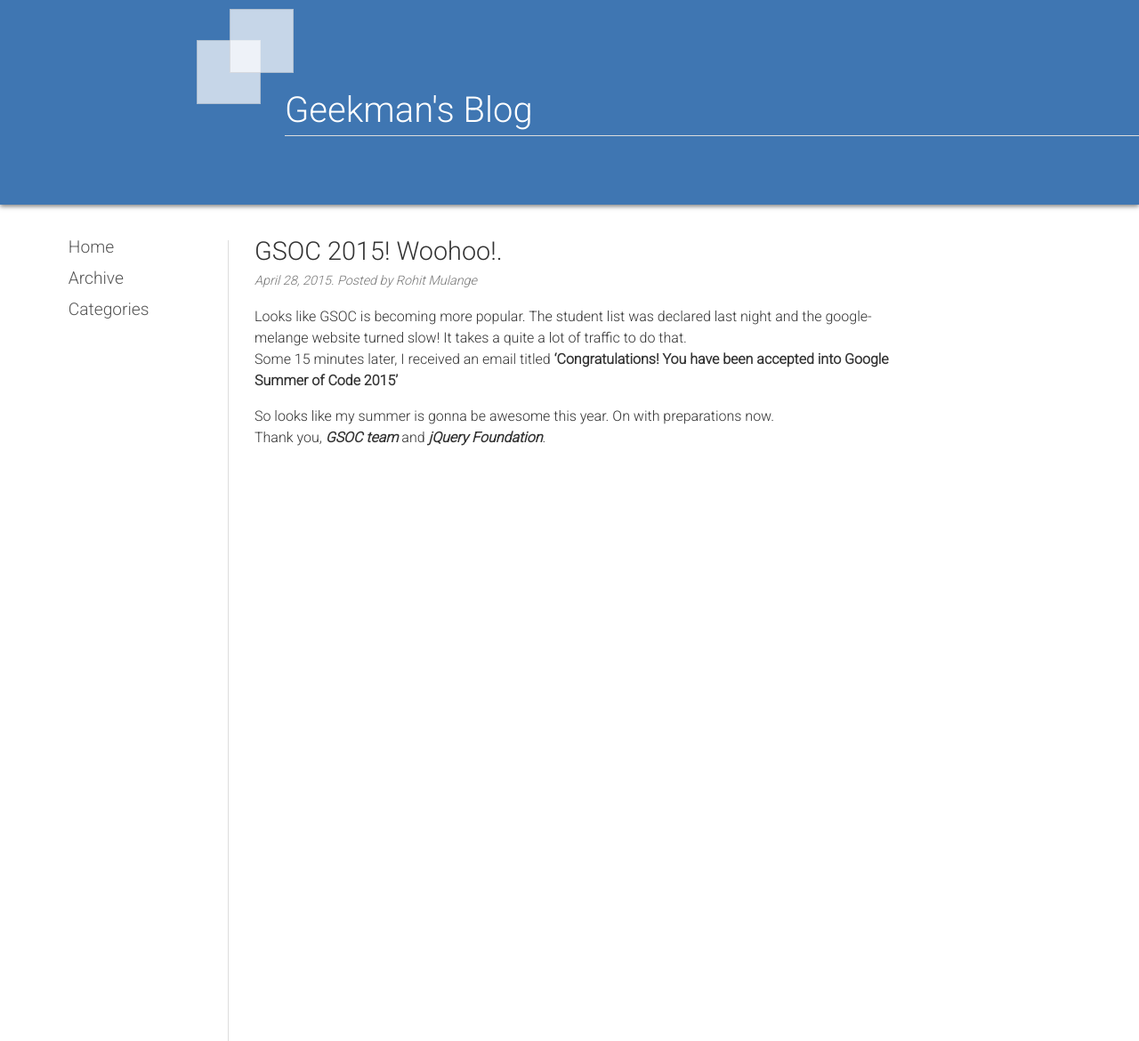
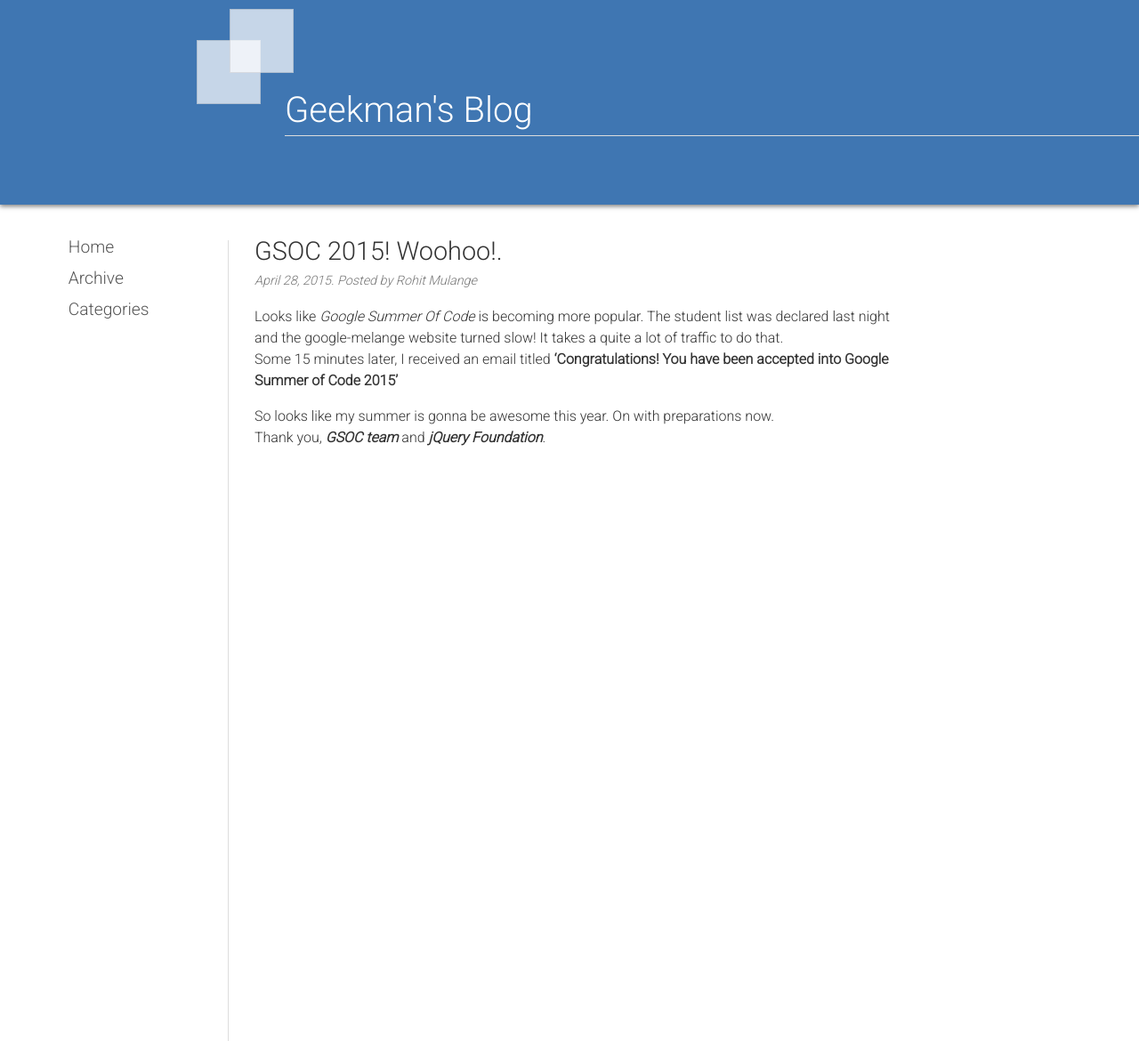
Before and after one commit to geekman-rohit/blog, a Jekyll site: the page built from _posts/2015-04-28-gsoc-proposal-accepted.md, in a window 1280 px wide. Shown: the whole page at 89% size. Built offline with Jekyll 4.4.1, drawn with Linux system fonts in a browser that asks for light colours; Markdown is read by kramdown in place of the engine named in the settings.

Commit message:
edit post

```diff
--- a/_posts/2015-04-28-gsoc-proposal-accepted.md
+++ b/_posts/2015-04-28-gsoc-proposal-accepted.md
@@ -3,7 +3,7 @@ layout: post
 title: "GSOC 2015! Woohoo!."
 categories: [coding]
 ---
-Looks like GSOC is becoming more popular. The student list was declared last night and the google-melange website turned slow! It takes a quite a lot of traffic to do that.
+Looks like *Google Summer Of Code* is becoming more popular. The student list was declared last night and the google-melange website turned slow! It takes a quite a lot of traffic to do that.
 <br />
 Some 15 minutes later, I received an email titled **'Congratulations! You have been accepted into Google Summer of Code 2015'**
 
```
